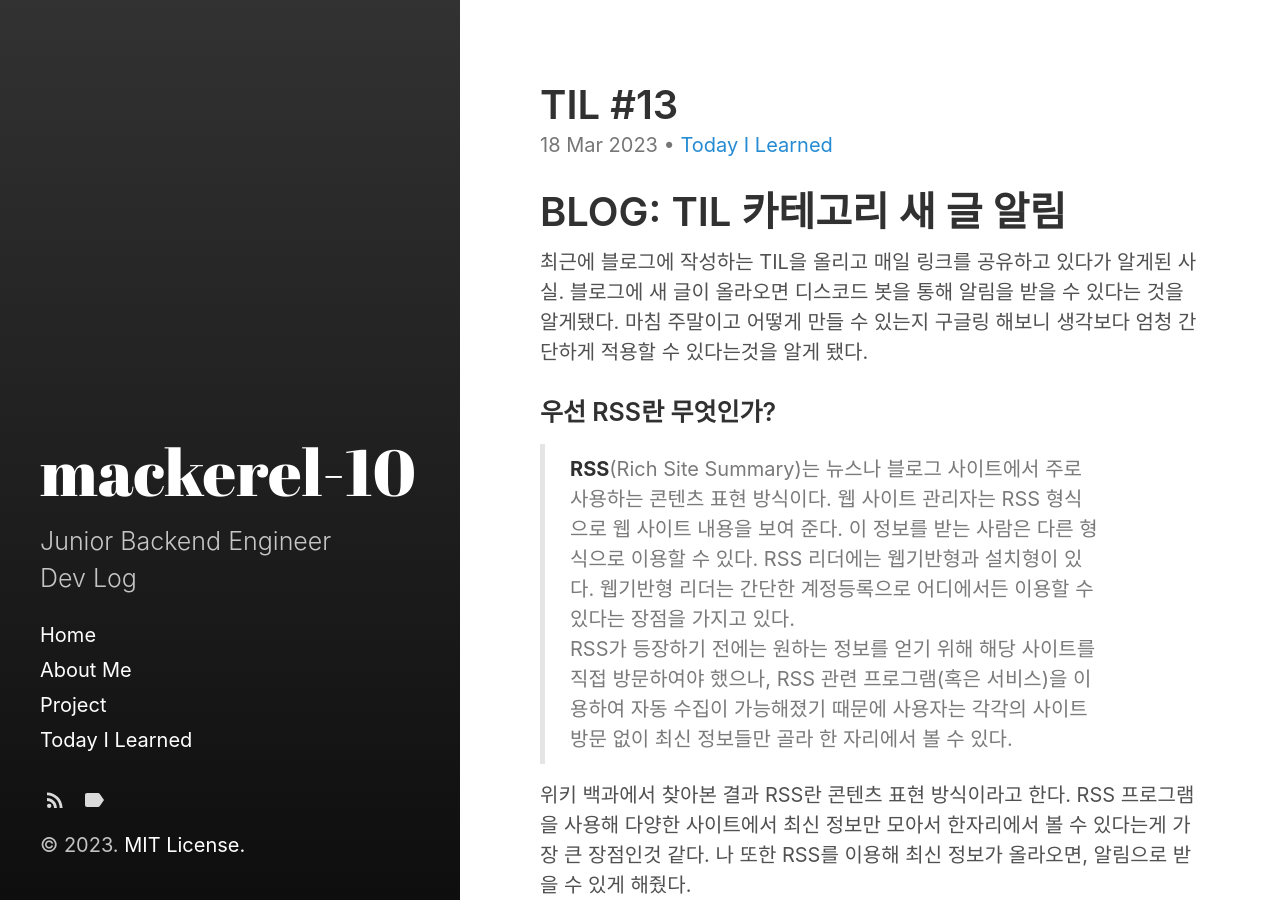
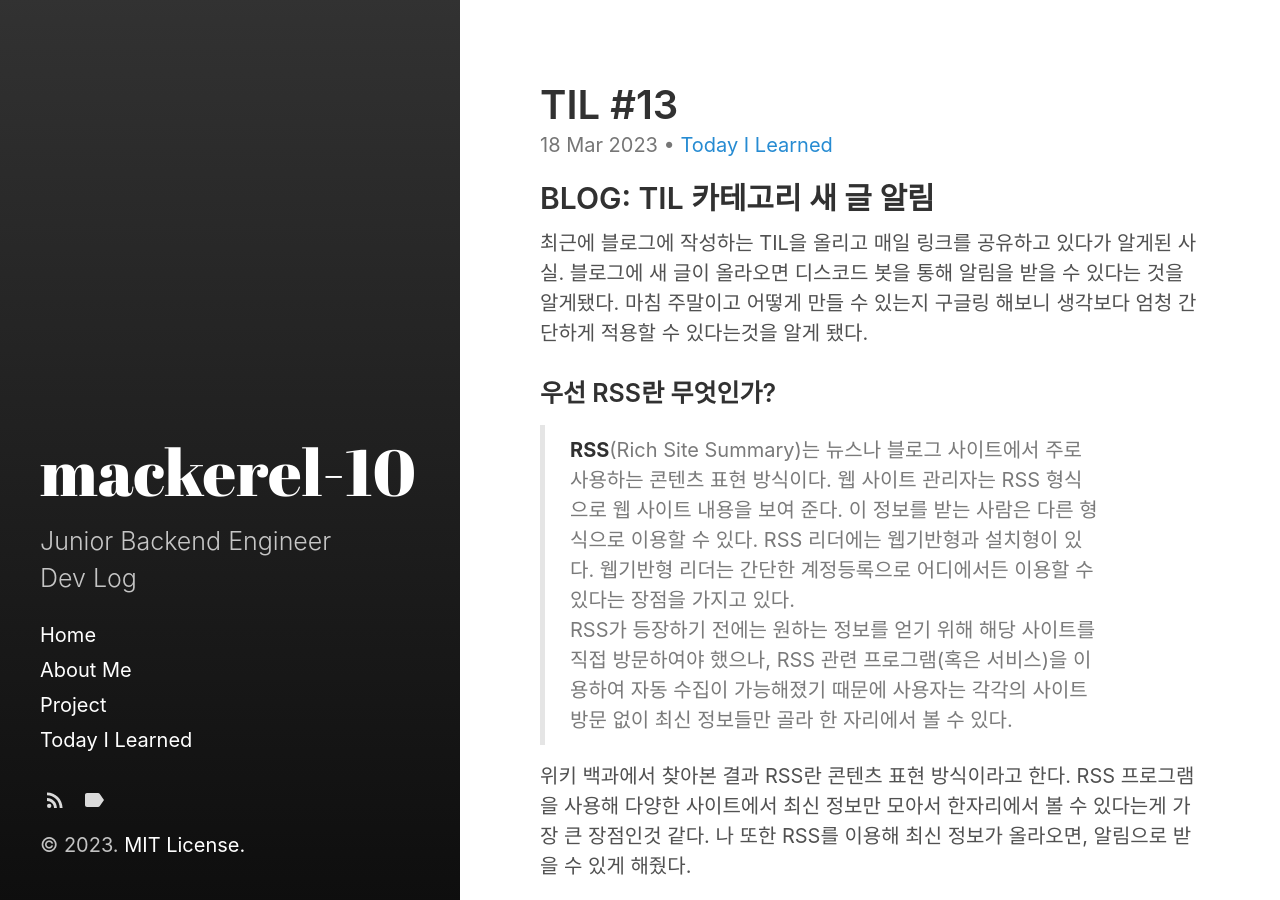
Before and after one commit to mackerel-10/mackerel-10.github.io, a Jekyll site: the page built from _posts/2023-03-18-TIL-13.md, in a window 1280 px wide and 900 px high. Built offline with Jekyll 4.4.1, drawn with Linux system fonts in a browser that asks for light colours.

Commit message:
Style: h1 h2로 수정

```diff
--- a/_posts/2023-03-18-TIL-13.md
+++ b/_posts/2023-03-18-TIL-13.md
@@ -1,6 +1,6 @@
 ---
 layout: post
-title: "TIL #13"
+title: 'TIL #13'
 categories:
   - Today I Learned
 tags:
@@ -9,24 +9,26 @@ tags:
 date: '2023-03-18'
 ---
 
+## BLOG: TIL 카테고리 새 글 알림
 
-# BLOG: TIL 카테고리 새 글 알림
 최근에 블로그에 작성하는 TIL을 올리고 매일 링크를 공유하고 있다가 알게된 사실. 블로그에 새 글이 올라오면 디스코드 봇을 통해 알림을 받을 수 있다는 것을 알게됐다. 마침 주말이고 어떻게 만들 수 있는지 구글링 해보니 생각보다 엄청 간단하게 적용할 수 있다는것을 알게 됐다.
 
 ### 우선 RSS란 무엇인가?
-> **RSS**(Rich Site Summary)는 뉴스나  블로그 사이트에서 주로 사용하는 콘텐츠 표현 방식이다. 웹 사이트 관리자는 RSS 형식으로 웹 사이트 내용을 보여 준다. 이 정보를 받는 사람은 다른 형식으로 이용할 수 있다. RSS 리더에는 웹기반형과 설치형이 있다. 웹기반형 리더는 간단한 계정등록으로 어디에서든 이용할 수 있다는 장점을 가지고 있다.
+
+> **RSS**(Rich Site Summary)는 뉴스나 블로그 사이트에서 주로 사용하는 콘텐츠 표현 방식이다. 웹 사이트 관리자는 RSS 형식으로 웹 사이트 내용을 보여 준다. 이 정보를 받는 사람은 다른 형식으로 이용할 수 있다. RSS 리더에는 웹기반형과 설치형이 있다. 웹기반형 리더는 간단한 계정등록으로 어디에서든 이용할 수 있다는 장점을 가지고 있다.
 > RSS가 등장하기 전에는 원하는 정보를 얻기 위해 해당 사이트를 직접 방문하여야 했으나, RSS 관련 프로그램(혹은 서비스)을 이용하여 자동 수집이 가능해졌기 때문에 사용자는 각각의 사이트 방문 없이 최신 정보들만 골라 한 자리에서 볼 수 있다.
 
-위키 백과에서 찾아본 결과 RSS란 콘텐츠 표현 방식이라고 한다. RSS 프로그램을 사용해 다양한 사이트에서 최신 정보만 모아서 한자리에서 볼 수 있다는게 가장 큰 장점인것 같다. 나 또한 RSS를 이용해  최신 정보가 올라오면, 알림으로 받을 수 있게 해줬다.
-
+위키 백과에서 찾아본 결과 RSS란 콘텐츠 표현 방식이라고 한다. RSS 프로그램을 사용해 다양한 사이트에서 최신 정보만 모아서 한자리에서 볼 수 있다는게 가장 큰 장점인것 같다. 나 또한 RSS를 이용해 최신 정보가 올라오면, 알림으로 받을 수 있게 해줬다.
 
 ### MonitoRSS와 블로그 연동하기
-기존에 블로그에서 RSS를 제공하고 있어서, 쓰고 싶은 양식만 [Feed.xml RSS for Jekyll blog on GitHub pages. · GitHub](https://gist.github.com/roachhd/f664d2cae2da899be3f6)에서 가져왔다.  나는 `Today I Learned` 카테고리에 새글이 올라왔을 때, 알림이 울리게 하고 싶어서 `feed.category.xml`을 가져왔다.
+
+기존에 블로그에서 RSS를 제공하고 있어서, 쓰고 싶은 양식만 [Feed.xml RSS for Jekyll blog on GitHub pages. · GitHub](https://gist.github.com/roachhd/f664d2cae2da899be3f6)에서 가져왔다. 나는 `Today I Learned` 카테고리에 새글이 올라왔을 때, 알림이 울리게 하고 싶어서 `feed.category.xml`을 가져왔다.
 내 블로그 코드 형식에 맞춰서 `feed.xml` 을 수정해주고, MonitoRSS에 내 블로그 피드 링크를 추가해줬다(https://mackerel-10.github.io/feed.xml). 그 후, 알림을 보낼 채널을 선택하고 시험삼아 테스트 TIL을 작성해보니 정상적으로 알림이 날라오는 것을 확인할 수 있었다.
 
+## RSS 연동중 발생했던 문제들...
 
-##  RSS 연동중 발생했던 문제들...
 ### feed.xml 적용중 xml 내부의 코드 문제
+
 가져온 `feed.xml`을 내 블로그에 맞춰 수정하던 중 문제가 발생했다.
 난 `Today I Learned`라는 카테고리에 새글이 올라왔을때 디스코드 알림이 울리도록 만들어 주고 싶었다. 하지만, `Today I Learned` 카테고리 이름 자체에 공백문자가 있어서 계속해서 오류가 발생했다.
 
@@ -43,12 +45,14 @@ for post in site.categories[category] limit:10
 구글에서 찾아본 예시 코드를 적용했어도 문제가 계속 발생해서, 내 블로그의 다른 HTML 코드들을 참고하기 시작했다. 그러던 중, `assign`을 사용해 변수를 할당해주는 형식을 발견해 `category` 변수에 `'Today I Learned'` 문자열을 넣는 형식으로 적용해보았다.
 그랬더니 수정하기 전까지는 빌드가 안됐는데 정상적으로 빌드가 되는것을 확인할 수 있었다! 블로그에 추가하고 싶은 기능이랑 수정하고 싶은 기능을 찾다보니 강제로 점점 더 블로그 코드가 이해가 되고 있는 요즘이다.
 
-### _config.yml: syntax error
+### \_config.yml: syntax error
+
 기껏 `feed.xml`을 해결했더니 이번에는 신텍스 에러로 빌드 자체가 안되는 문제가 발생했다. `_config.yml`에 최근에 수정했던 부분이 문제인거 같아서 추가해줬던 `author` 부분과 `name` 부분을 삭제해주니 잘 실행이 됐다. 말로는 엄청 빠르게 해결한 것 같지만 꽤 오랫동안 `_config.yml`과 싸웠다. 역시 거의 모든 오류는 가장 최근에 수정한 부분에서 발생한다.
 
+---
 
-- - - -
 ## Reference
+
 - [Feed.xml RSS for Jekyll blog on GitHub pages. · GitHub](https://gist.github.com/roachhd/f664d2cae2da899be3f6)
 - [MonitoRSS](https://monitorss.xyz/)
 - [📰 디스코드로 RSS 새 글 알림받기! - MonitoRSS 봇](https://discordbot.tistory.com/7)
```
